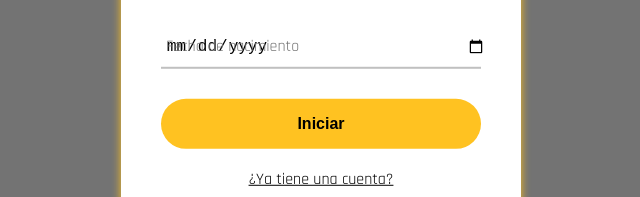
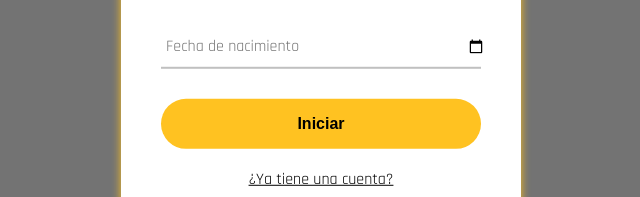
Before and after one commit to robinson-arpi/programacion_web, a plain HTML site: page registro.html in a window 1280 px wide. Shown: the part 508-705 px from the top of the page, 319-959 px from the left. Drawn offline with Linux system fonts and the light colour scheme.

Commit message:
diseño date

```diff
--- a/css/styles.css
+++ b/css/styles.css
@@ -78,8 +78,21 @@ form .entrada {
 }
 
 /*
+input date cambio de colores
+*/
+input[type = "date"] {
+  color: white;
 
-*/
+}
+
+input[type = "date"]:focus,
+input[type = "date"]:valid {
+  color: var(--color-texto);
+}
+
+
+
+
 .entrada span::before {
   content: '';
   position: absolute;
```
